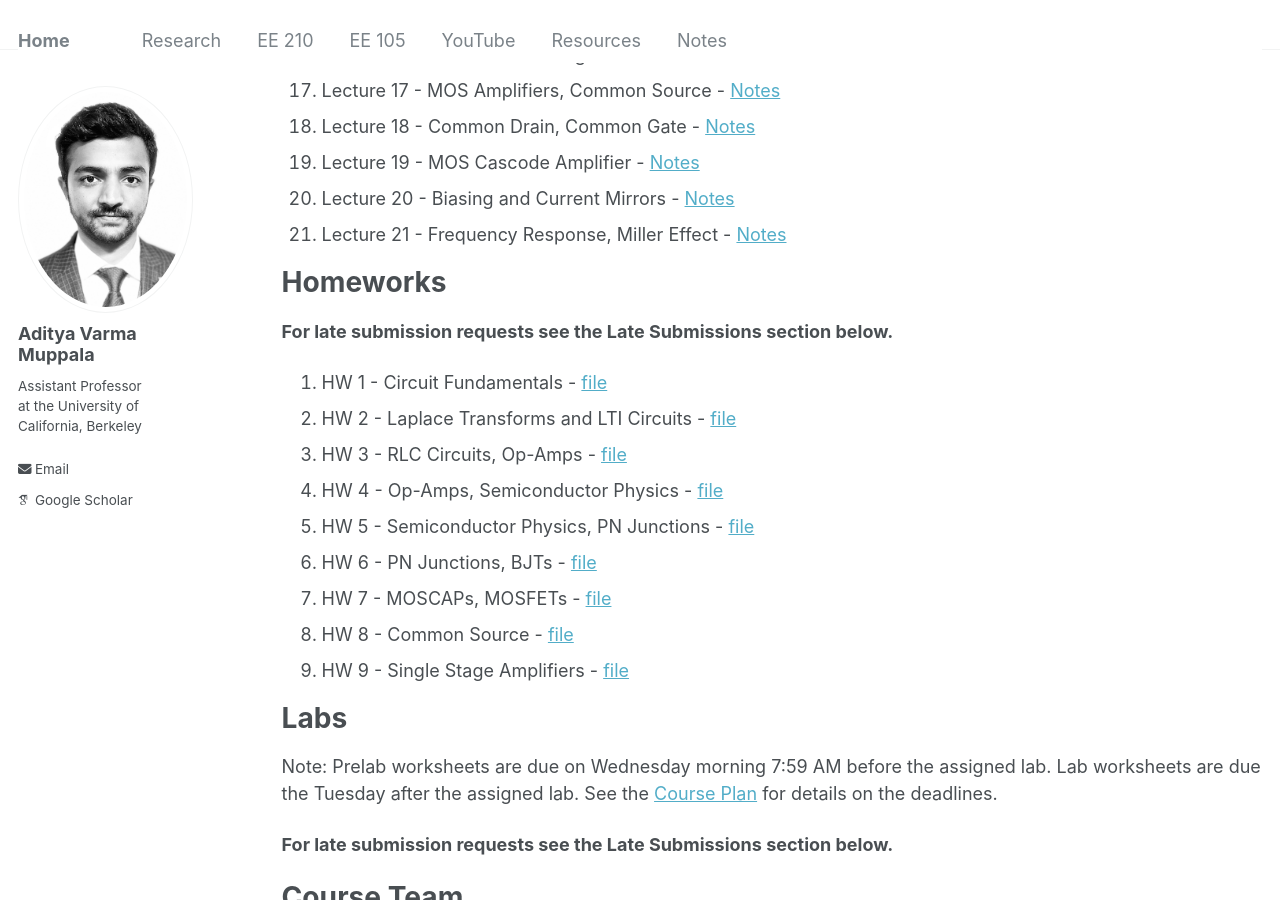
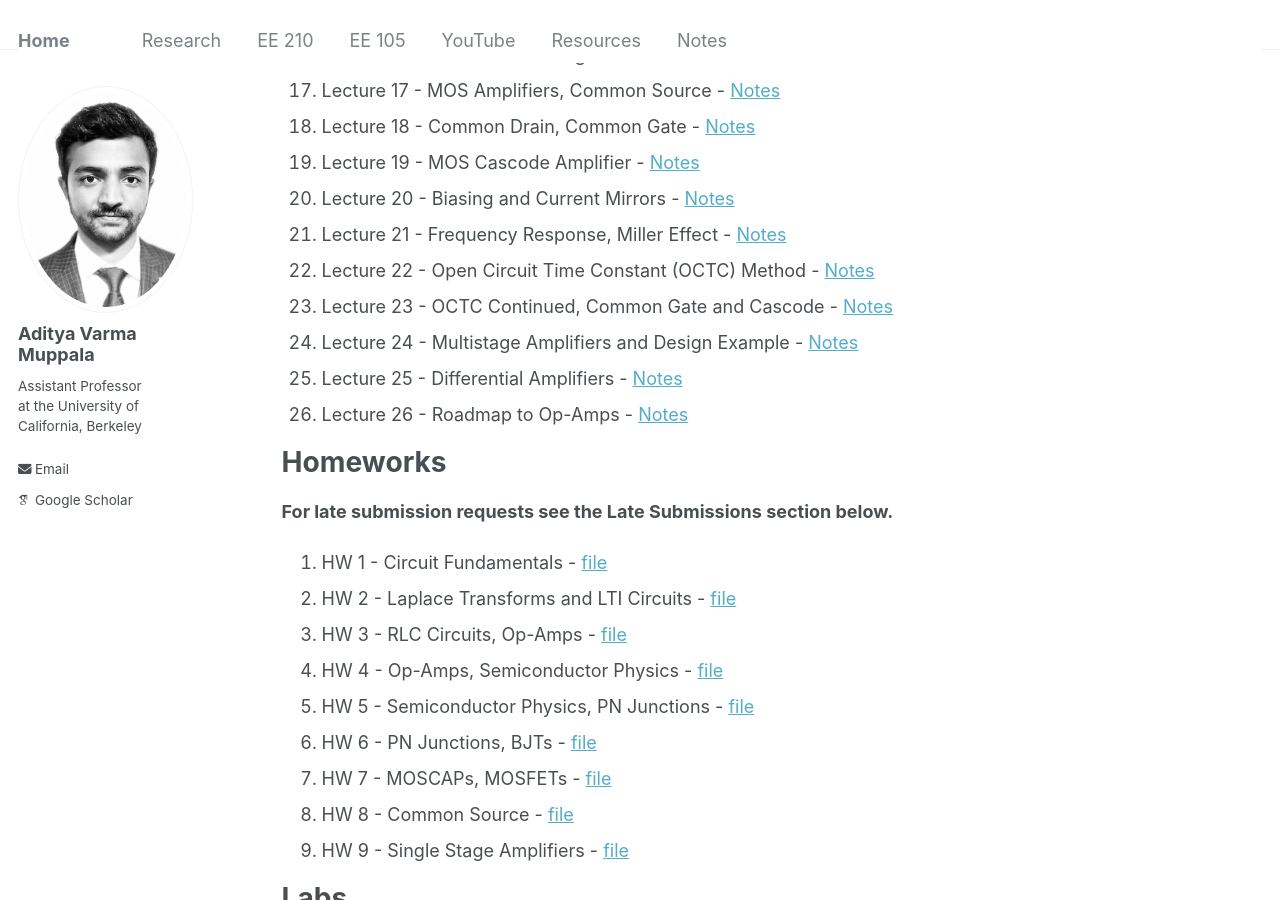
Before and after one commit to AdityaMuppala/adityamuppala.github.io, a Jekyll site: the page built from _pages/teaching105.md, in a window 1280 px wide and 900 px high, scrolled down 756 px. Built offline with Jekyll 4.4.1, drawn with Linux system fonts in a browser that asks for light colours; some web fonts are replaced.

Commit message:
Update teaching105.md

```diff
--- a/_pages/teaching105.md
+++ b/_pages/teaching105.md
@@ -29,6 +29,12 @@ Will be posted to YouTube into the [EE 105 Spring 2026 Playlist](https://www.you
 19. Lecture 19 - MOS Cascode Amplifier - [Notes](https://adityamuppala.github.io/assets/EE_105/Notes/105_Lec19.pdf)
 20. Lecture 20 - Biasing and Current Mirrors - [Notes](https://adityamuppala.github.io/assets/EE_105/Notes/105_Lec20.pdf)
 21. Lecture 21 - Frequency Response, Miller Effect - [Notes](https://adityamuppala.github.io/assets/EE_105/Notes/105_Lec21.pdf)
+21. Lecture 22 - Open Circuit Time Constant (OCTC) Method - [Notes](https://adityamuppala.github.io/assets/EE_105/Notes/105_Lec22.pdf)
+22. Lecture 23 - OCTC Continued, Common Gate and Cascode - [Notes](https://adityamuppala.github.io/assets/EE_105/Notes/105_Lec23.pdf)
+23. Lecture 24 - Multistage Amplifiers and Design Example - [Notes](https://adityamuppala.github.io/assets/EE_105/Notes/105_Lec24.pdf)
+24. Lecture 25 - Differential Amplifiers - [Notes](https://adityamuppala.github.io/assets/EE_105/Notes/105_Lec25.pdf)
+25. Lecture 26 - Roadmap to Op-Amps - [Notes](https://adityamuppala.github.io/assets/EE_105/Notes/105_Lec26.pdf)
+
 
 # Homeworks
 
```
